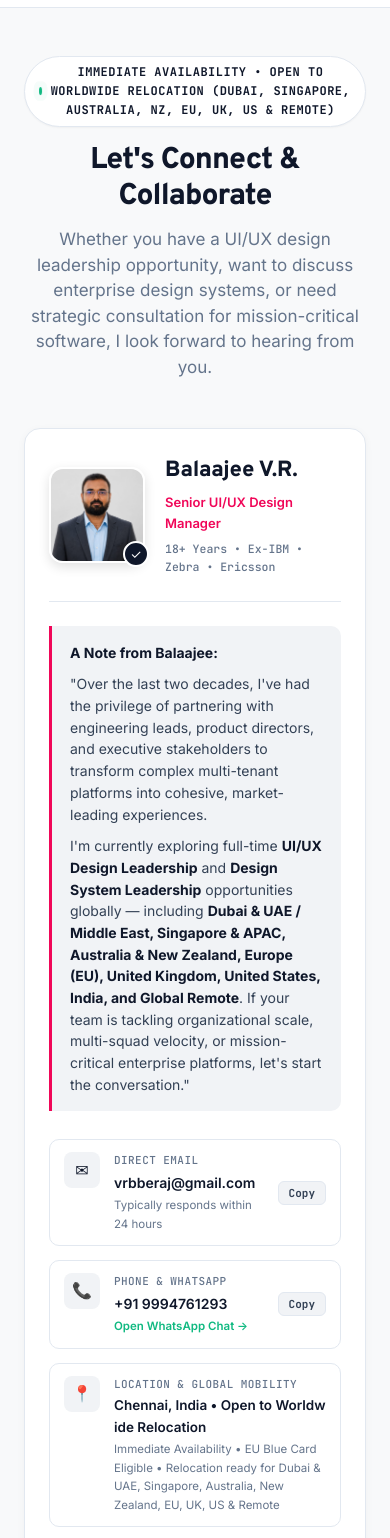
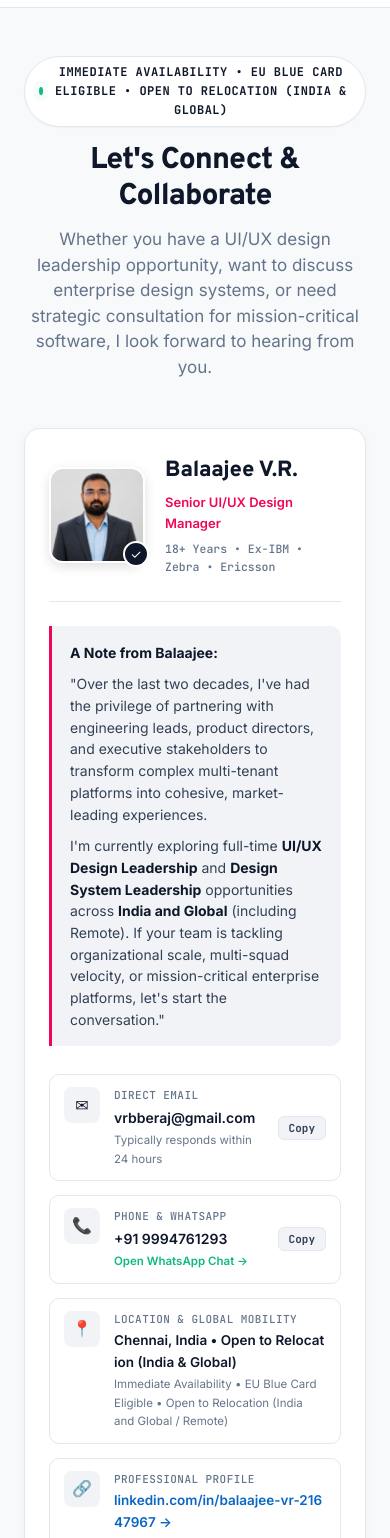
Before and after one commit to vrbberaj/resume-code, a website: page contact.html in a window 390 px wide. Shown: the part 53-1591 px from the top of the page. Drawn offline with Linux system fonts and the light colour scheme.

Commit message:
refactor(mobility): simplify relocation messaging to clean 'India and Global'

```diff
--- a/contact.html
+++ b/contact.html
@@ -737,7 +737,7 @@
     <div class="c-wrap">
       <div class="eyebrow-badge">
         <span class="pulse-dot"></span>
-        Immediate Availability &bull; Open to Worldwide Relocation (Dubai, Singapore, Australia, NZ, EU, UK, US &amp; Remote)
+        Immediate Availability &bull; EU Blue Card Eligible &bull; Open to Relocation (India &amp; Global)
       </div>
       <h1 class="page-title">Let's Connect &amp; Collaborate</h1>
       <p class="page-subtitle">
@@ -773,7 +773,7 @@
             "Over the last two decades, I've had the privilege of partnering with engineering leads, product directors, and executive stakeholders to transform complex multi-tenant platforms into cohesive, market-leading experiences.
           </p>
           <p>
-            I'm currently exploring full-time <strong>UI/UX Design Leadership</strong> and <strong>Design System Leadership</strong> opportunities globally — including <strong>Dubai &amp; UAE / Middle East, Singapore &amp; APAC, Australia &amp; New Zealand, Europe (EU), United Kingdom, United States, India, and Global Remote</strong>. If your team is tackling organizational scale, multi-squad velocity, or mission-critical enterprise platforms, let's start the conversation."
+            I'm currently exploring full-time <strong>UI/UX Design Leadership</strong> and <strong>Design System Leadership</strong> opportunities across <strong>India and Global</strong> (including Remote). If your team is tackling organizational scale, multi-squad velocity, or mission-critical enterprise platforms, let's start the conversation."
           </p>
         </div>
 
@@ -808,8 +808,8 @@
             <div class="channel-icon" aria-hidden="true">📍</div>
             <div class="channel-info">
               <div class="channel-label">Location &amp; Global Mobility</div>
-              <div class="channel-value" style="font-size: 13.5px;">Chennai, India &bull; Open to Worldwide Relocation</div>
-              <div class="channel-sub">Immediate Availability &bull; EU Blue Card Eligible &bull; Relocation ready for Dubai &amp; UAE, Singapore, Australia, New Zealand, EU, UK, US &amp; Remote</div>
+              <div class="channel-value" style="font-size: 13.5px;">Chennai, India &bull; Open to Relocation (India &amp; Global)</div>
+              <div class="channel-sub">Immediate Availability &bull; EU Blue Card Eligible &bull; Open to Relocation (India and Global / Remote)</div>
             </div>
           </div>
 
```
Also changed, not shown: cv.html (+4 -4 lines), index.html (+1 -1 lines).
